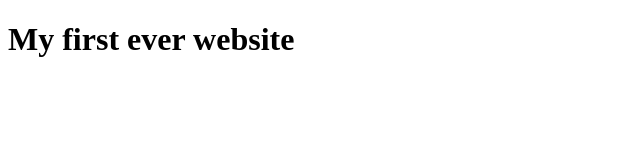
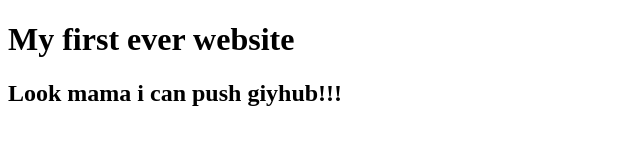
Before and after one commit to popynajmundeveloper/my-first-website-begin, a plain HTML site: page index.html in a window 1280 px wide. Shown: the whole page, without its empty margins (0-640 px from the left). Drawn offline with Linux system fonts and the light colour scheme.

Commit message:
learned webdevelopment

```diff
--- a/index.html
+++ b/index.html
@@ -7,5 +7,6 @@
 </head>
 <body>
     <h1>My first ever website</h1>
+    <h2>Look mama i can push giyhub!!!</h2>
 </body>
 </html>
```
